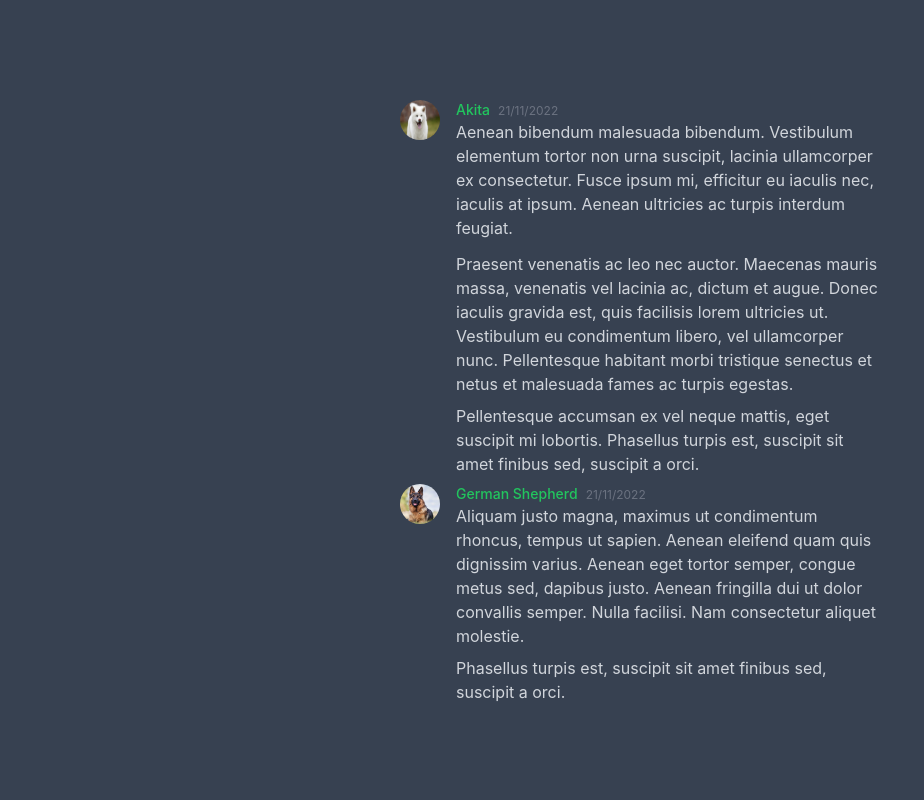
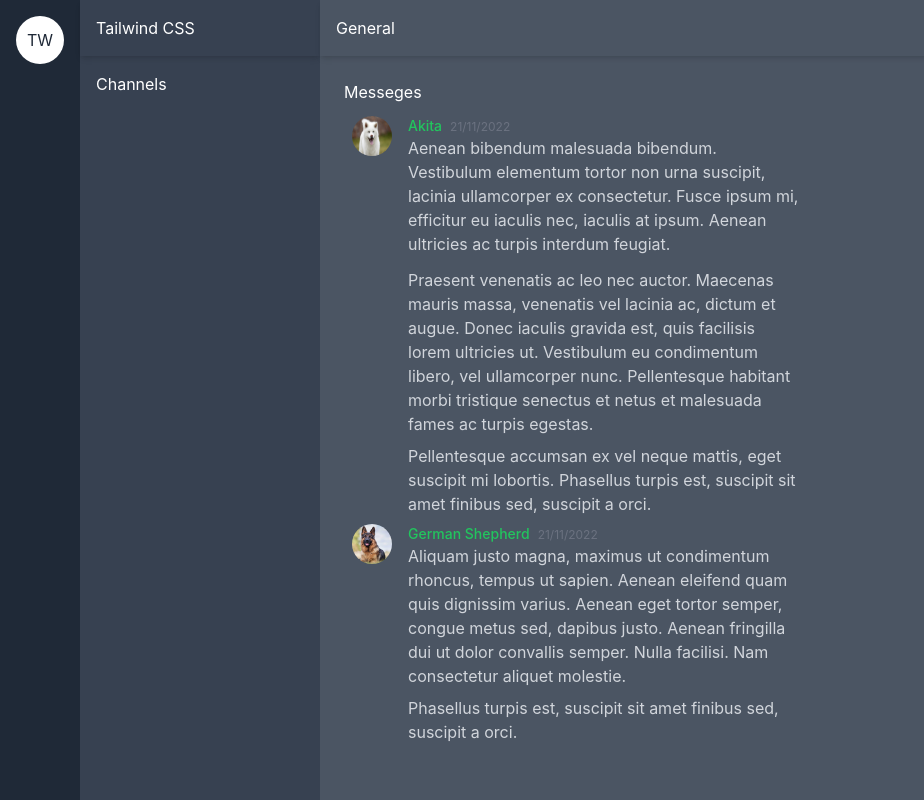
Before and after one commit to barrosdvlpr/Discord-Clone, a Next.js app: page / in a window 1280 px wide. Shown: the whole page, without its empty margins (0-924 px from the left). Built offline with nearby package versions, Linux system fonts and the light colour scheme.

Commit message:
multi panel with flexbox

```diff
--- a/pages/index.tsx
+++ b/pages/index.tsx
@@ -1,9 +1,19 @@
 
 export default function Home() {
   return (
-    <div>
-      <div className="bg-gray-700 text-white min-h-screen flex items-center justify-center">
-        <div  className="max-w-lg py-10">
+    <div className="flex">
+      <div className="bg-gray-800 text-white min-h-screen p-4">
+        <div className="bg-white text-gray-800 w-12 h-12 rounded-full flex items-center justify-center">TW</div>
+      </div>
+      <div className="bg-gray-700 text-white min-h-screen  w-60 flex flex-col">
+        <div className="shadow-md p-4">Tailwind CSS</div>
+        <div className="p-4 flex-1">Channels</div>
+      </div>
+      <div className="bg-gray-600 text-white min-h-screen  flex-1 items-center justify-center">
+        <div className="shadow-md p-4">General</div>
+
+        <div  className="max-w-lg p-4  flex flex-col ">
+          <p className="p-2">Messeges</p>
           <div className="flex hover:bg-gray-800 hover:bg-opacity-30 px-4 py-1">
             <img className="w-10 h-10 rounded-full mr-4" src="/dog.jfif"/>
             <div >
```
